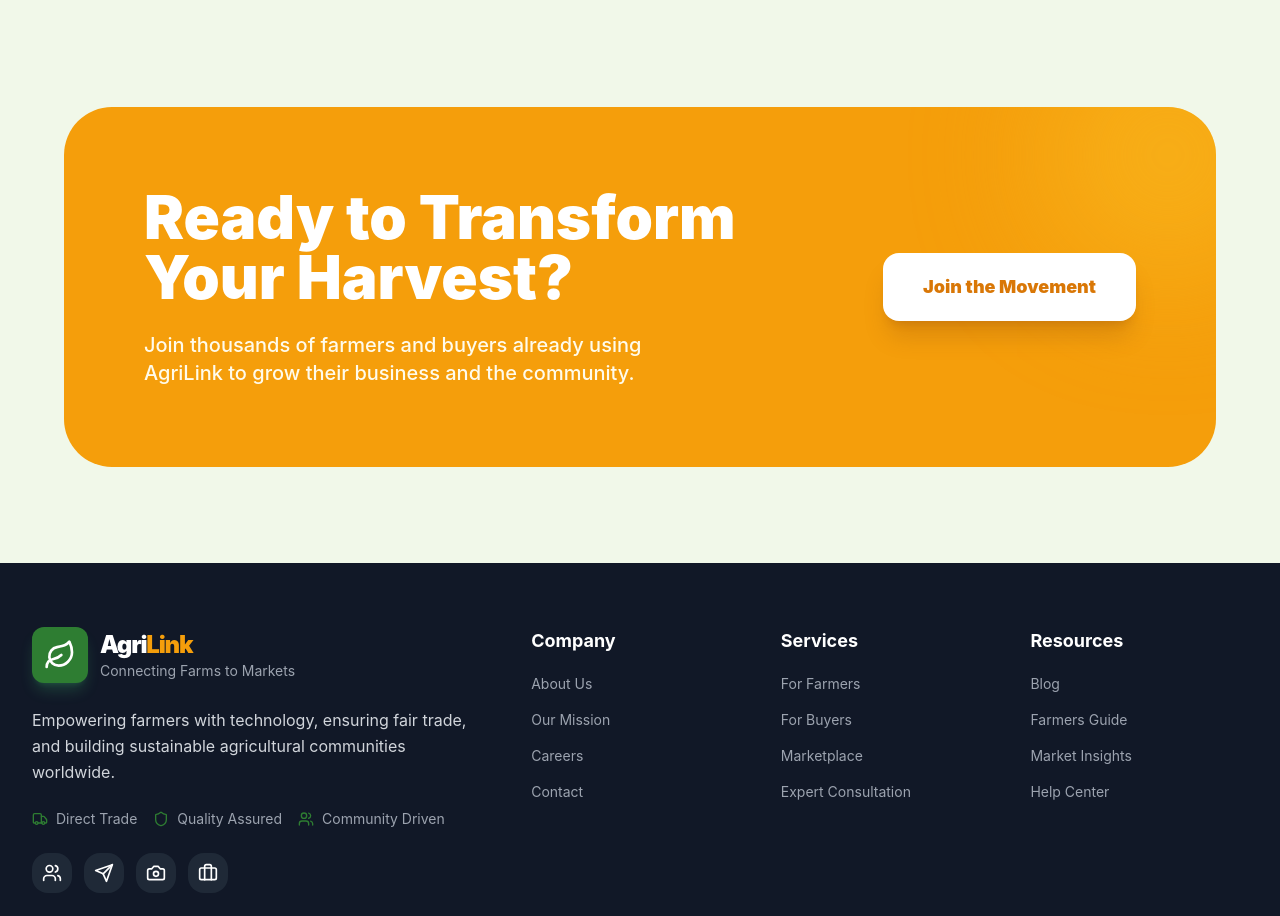
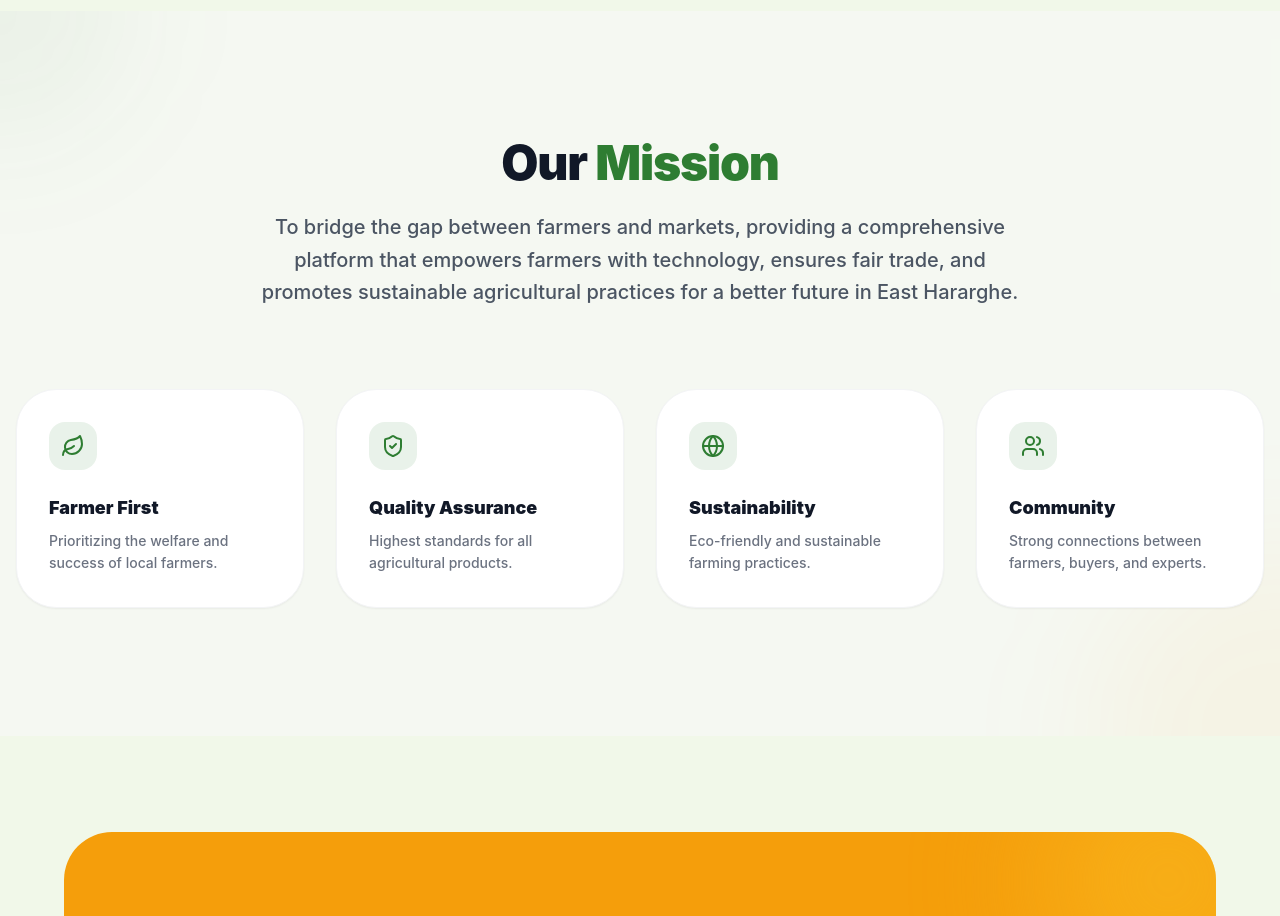
Before and after one commit to Kenenisaboru/Agrilink, a React (Vite) app in the folder frontend/: page / in a window 1280 px wide. Shown: the part 1740-2656 px from the top of the page. Built offline with nearby package versions, Linux system fonts and the light colour scheme; no server answers.

Commit message:
Improve Home page UI

```diff
--- a/frontend/src/pages/Home.jsx
+++ b/frontend/src/pages/Home.jsx
@@ -76,10 +76,10 @@ const Home = () => {
                 Get Started Now
                 <ArrowRight className="w-5 h-5" />
               </Link>
-              <Link to="/login" className="px-10 py-4 text-lg font-bold text-gray-600 hover:text-agriGreen transition-colors flex items-center gap-2">
+              <a href="#about" className="px-10 py-4 text-lg font-bold text-gray-600 hover:text-agriGreen transition-colors flex items-center gap-2">
                 Learn More
                 <ChevronRight className="w-5 h-5" />
-              </Link>
+              </a>
             </motion.div>
           </div>
         </div>
@@ -148,6 +148,61 @@ const Home = () => {
         </div>
       </section>
 
+      {/* About Section */}
+      <section id="about" className="py-32 bg-gray-50/50 relative overflow-hidden">
+        <div className="absolute top-0 left-0 w-64 h-64 bg-agriGreen/5 rounded-full blur-3xl -ml-32 -mt-32" />
+        <div className="absolute bottom-0 right-0 w-96 h-96 bg-amber-500/5 rounded-full blur-3xl -mr-48 -mb-48" />
+
+        <div className="max-w-7xl mx-auto px-4 relative z-10">
+          <div className="text-center max-w-3xl mx-auto mb-20">
+            <motion.h2
+              initial={{ opacity: 0, y: 20 }}
+              whileInView={{ opacity: 1, y: 0 }}
+              transition={{ duration: 0.5 }}
+              viewport={{ once: true }}
+              className="text-4xl lg:text-5xl font-black text-gray-900 mb-6 tracking-tight"
+            >
+              Our <span className="text-agriGreen">Mission</span>
+            </motion.h2>
+            <motion.p
+              initial={{ opacity: 0, y: 20 }}
+              whileInView={{ opacity: 1, y: 0 }}
+              transition={{ duration: 0.5, delay: 0.1 }}
+              viewport={{ once: true }}
+              className="text-xl text-gray-600 leading-relaxed font-medium"
+            >
+              To bridge the gap between farmers and markets, providing a comprehensive platform that
+              empowers farmers with technology, ensures fair trade, and promotes sustainable agricultural
+              practices for a better future in East Hararghe.
+            </motion.p>
+          </div>
+
+          <div className="grid md:grid-cols-2 lg:grid-cols-4 gap-8">
+            {[
+              { icon: Leaf, title: "Farmer First", desc: "Prioritizing the welfare and success of local farmers." },
+              { icon: ShieldCheck, title: "Quality Assurance", desc: "Highest standards for all agricultural products." },
+              { icon: Globe, title: "Sustainability", desc: "Eco-friendly and sustainable farming practices." },
+              { icon: Users, title: "Community", desc: "Strong connections between farmers, buyers, and experts." }
+            ].map((value, i) => (
+              <motion.div
+                key={i}
+                initial={{ opacity: 0, y: 20 }}
+                whileInView={{ opacity: 1, y: 0 }}
+                transition={{ duration: 0.5, delay: i * 0.1 }}
+                viewport={{ once: true }}
+                className="bg-white p-8 rounded-[2.5rem] border border-gray-100 shadow-sm hover:shadow-xl transition-all duration-300 group"
+              >
+                <div className="w-12 h-12 rounded-2xl bg-agriGreen/10 flex items-center justify-center text-agriGreen mb-6 group-hover:scale-110 transition-transform">
+                  <value.icon className="w-6 h-6" />
+                </div>
+                <h3 className="text-lg font-black text-gray-900 mb-2">{value.title}</h3>
+                <p className="text-sm text-gray-500 font-medium leading-relaxed">{value.desc}</p>
+              </motion.div>
+            ))}
+          </div>
+        </div>
+      </section>
+
       {/* CTA Section */}
       <section className="py-24 px-4">
         <motion.div
```
